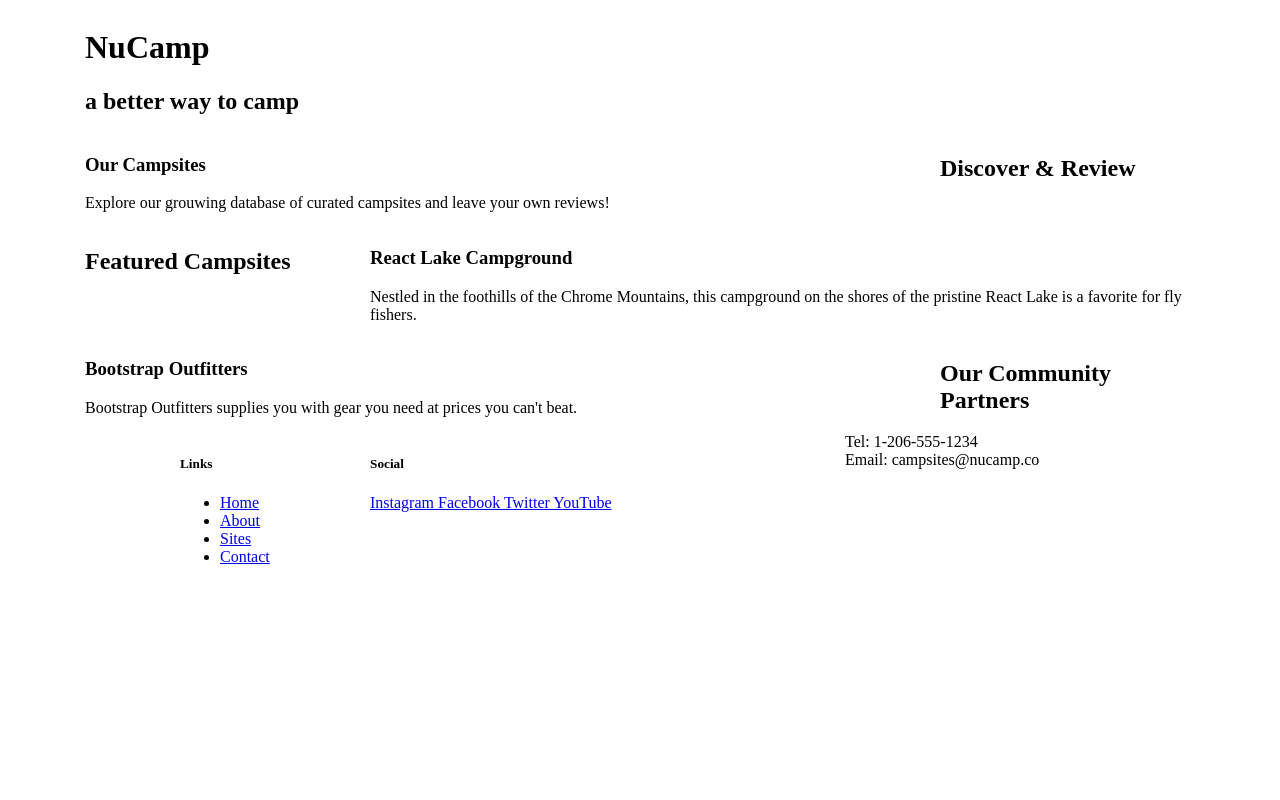
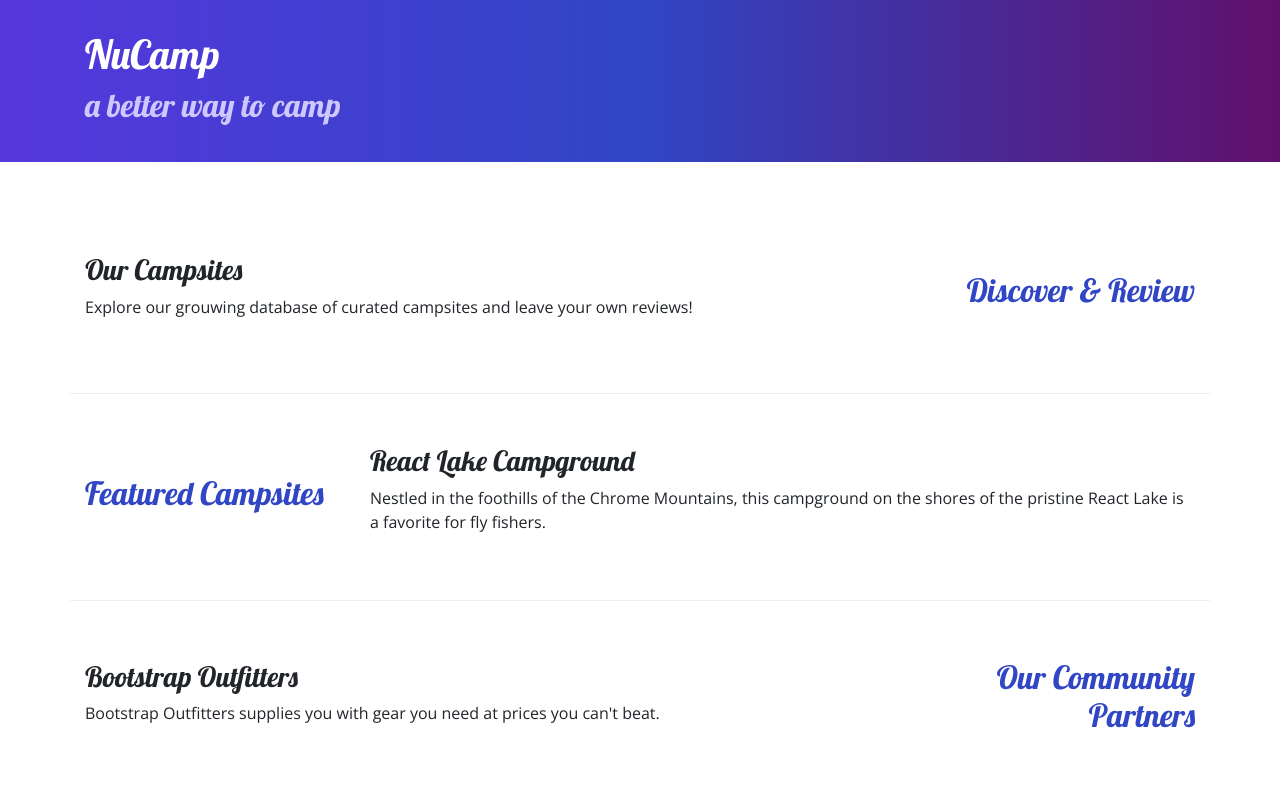
Before and after one commit to alrf22018/git-test2, a website: page index.html in a window 1280 px wide. Shown: the top 800 px of the page. Drawn offline with nearby package versions, Linux system fonts and the light colour scheme.

Commit message:
Adding Custom Styles

```diff
--- /dev/null
+++ b/css/styles.css
@@ -0,0 +1,32 @@
+body {
+    font-family: "Open Sans", sans-serif;
+}
+
+h1, h2, h3 {
+    font-family: "Lobster", cursive;
+}
+
+h2 {
+    color: #3046C5;
+}
+
+header h2 {
+    color: #CEC8FF;
+}
+
+footer {
+    background-image: linear-gradient(#CEC8FF, white);
+    padding: 20px 0;
+}
+
+.jumbotron {
+    padding: 30px;
+    background-image: linear-gradient(to right, #5637DD, #3046C5, #60106B);
+    color: white;
+}
+
+.row-content {
+    padding: 50px 0;
+    border-bottom: 1px ridge;
+    min-height: 200px;
+}
--- a/index.html
+++ b/index.html
@@ -6,14 +6,18 @@
             <meta name="viewport" content="width=device-width, initial-scale=1" />
 
           <!-- Bootstrap CSS -->
-            <link rel="stylesheet" href="node_modules/bootstrap/dist/css/bootstrap-grid.min.css" />
+            <link rel="stylesheet" href="node_modules/bootstrap/dist/css/bootstrap.min.css" />
+
+          <!-- Additional CSS must be placed after Bootstrap CSS -->
+            <link rel="stylesheet" href="https://fonts.googleapis.com/css?family=Lobster|Open+Sans" />
+            <link rel="stylesheet" href="css/styles.css" />
 
             <title> NuCamp: A Better Way To Camp </title>
         </head>
 
         <body>
 
-            <header class="jumbotron">
+            <header class="jumbotron jumbotron-fluid">
                 <div class="container">
                     <div class="row">
                         <div class="col">
@@ -25,9 +29,9 @@
             </header>
 
             <div class="container">
-                <div class="row">
+                <div class="row row-content align-items-center">
                     <div class="col-sm-4 order-sm-last col-md-3">
-                        <h2> Discover & Review </h2>
+                        <h2 class="text-sm-right"> Discover & Review </h2>
                     </div>
                     <div class="col">
                         <h3> Our Campsites </h3>
@@ -35,7 +39,7 @@
                     </div>
                 </div>
 
-                <div class="row">
+                <div class="row row-content align-items-center">
                     <div class="col-sm-4 col-md-3">
                         <h2> Featured Campsites </h2>
                     </div>
@@ -45,9 +49,9 @@
                     </div>
                 </div>
 
-                <div class="row">
+                <div class="row row-content align-items-center">
                     <div class="col-sm-4 order-sm-last col-md-3">
-                        <h2> Our Community Partners </h2>
+                        <h2 class="text-sm-right"> Our Community Partners </h2>
                     </div>
                     <div class="col">
                         <h3> Bootstrap Outfitters </h3>
@@ -68,14 +72,14 @@
                                 <li> <a href="#"> Contact </a> </li>
                             </ul>
                         </div>
-                        <div class="col-6 col-sm-5">
+                        <div class="col-6 col-sm-5 text-center">
                             <h5> Social </h5>
                             <a href="http://instagram.com"> Instagram </a>
                             <a href="http://facebook.com"> Facebook </a>
                             <a href="http://twitter.com"> Twitter </a>
                             <a href="http://youtube.com"> YouTube </a>
                         </div>
-                        <div class="col-sm-4">
+                        <div class="col-sm-4 text-center">
                             Tel: 1-206-555-1234 <br />
                             Email: campsites@nucamp.co
                         </div>
```
Also changed, not shown: README.md (deleted).
